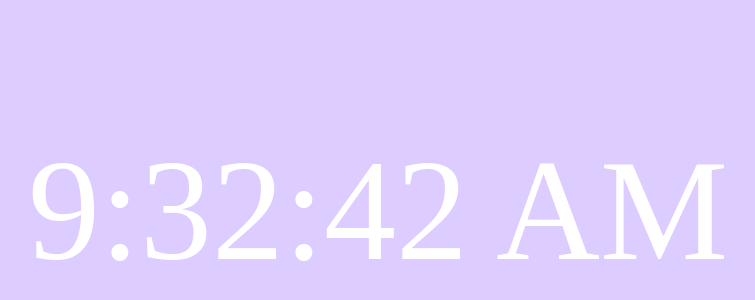
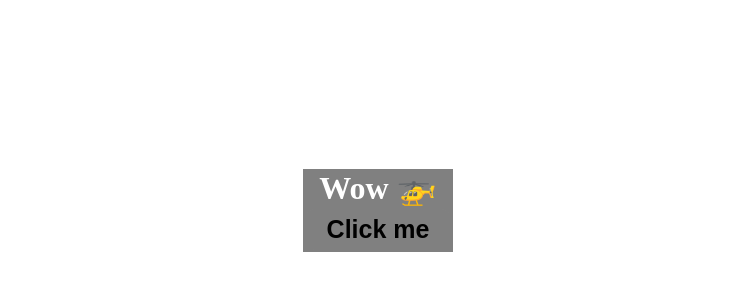
Before and after one commit to Abhishek-389/React-Test-App, a React (Create React App) app: page / in a window 1280 px wide. Shown: the part 190-490 px from the top of the page, without its empty margins (262-1017 px from the left). Built offline with nearby package versions, Linux system fonts and the light colour scheme.

Commit message:
Solved the change text and bg on event

```diff
--- a/src/App.css
+++ b/src/App.css
@@ -3,7 +3,6 @@
   place-items: center;
   height: 100vh;
   width: 100vw;
-  background: #ddccff;
   color: white;
 }
 .container {
--- a/src/App.js
+++ b/src/App.js
@@ -1,17 +1,23 @@
 import React, { useState } from "react";
 import "./App.css";
 function App() {
-  const [date, setDate] = useState(new Date().toLocaleTimeString());
-
-  setTimeout(() => {
-    setDate(new Date().toLocaleTimeString());
-  }, 1000);
-
+  const [bg, setBg] = useState("grey");
+  const [text, setText] = useState("Wow 🚁");
   return (
-    <div className="container">
-      <h1 style={{ fontWeight: "lighter", padding: "16px", fontSize: "9rem" }}>
-        {date}
-      </h1>
+    <div className="container" style={{ background: bg }}>
+      <h1>{text}</h1>
+      <button
+        onClick={() => {
+          setBg("red");
+          setText("Amazing 🏺");
+        }}
+        onDoubleClick={() => {
+          setBg("blue");
+          setText("Shock 🏺");
+        }}
+      >
+        Click me
+      </button>
     </div>
   );
 }
```
